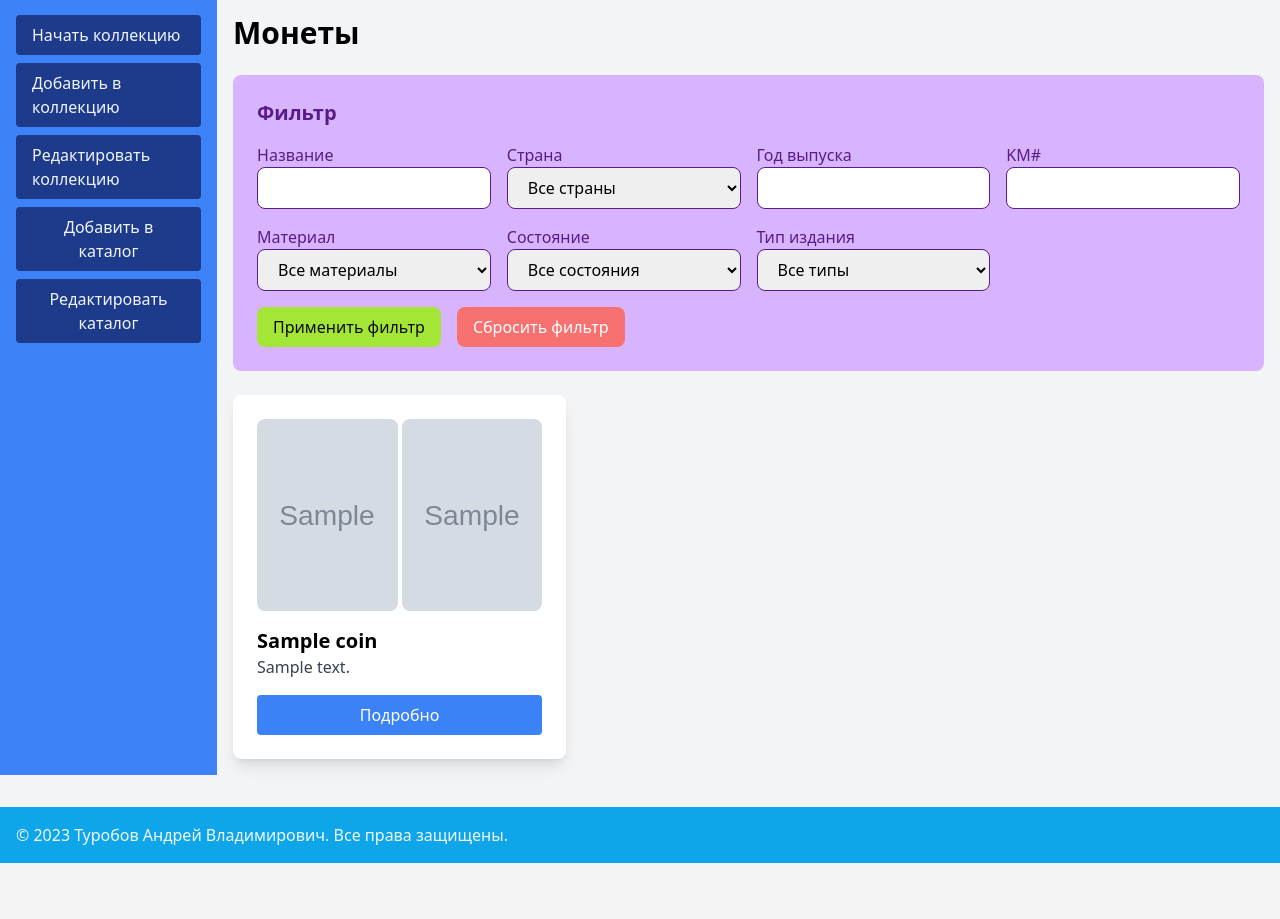
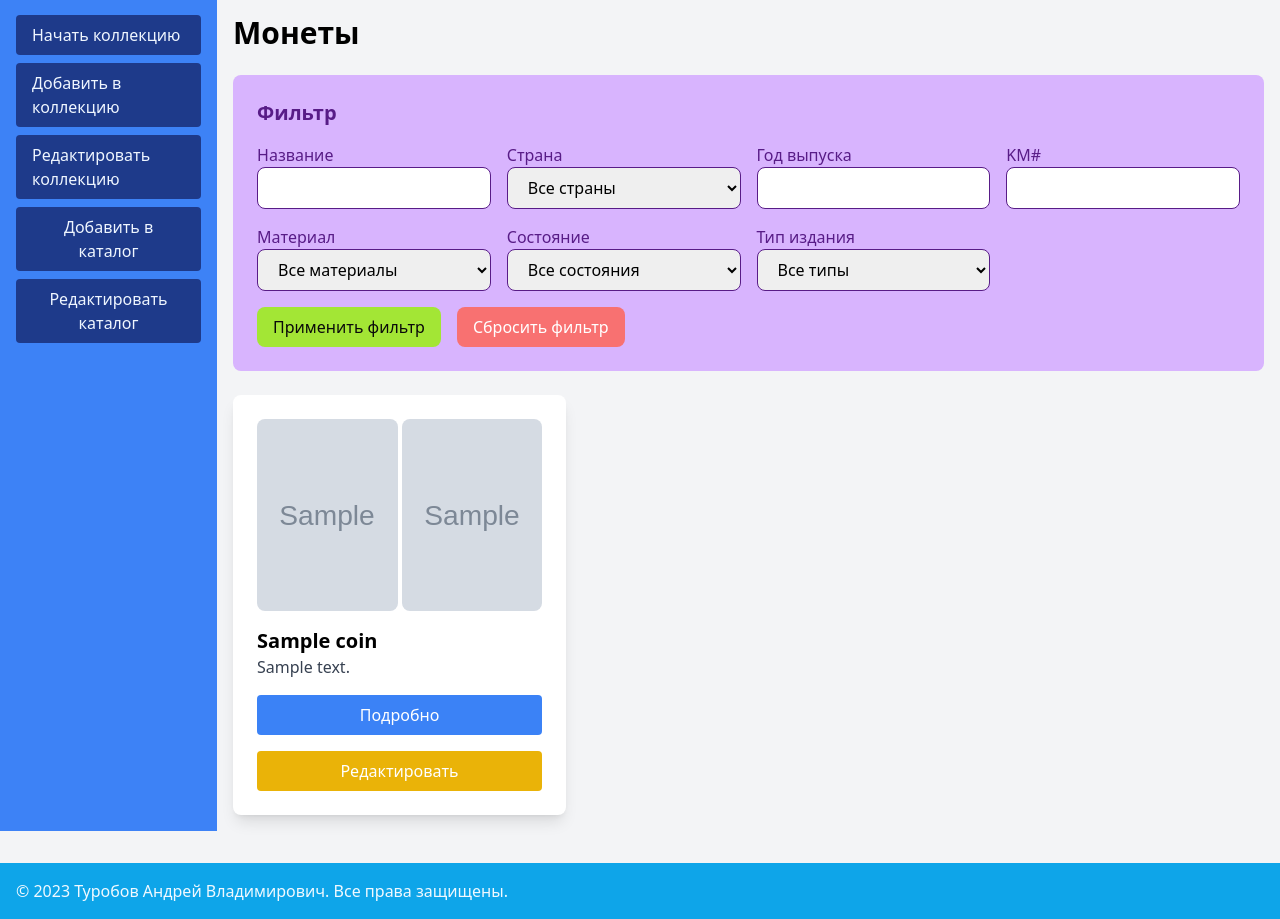
Before and after one commit to AndreyTurobov/CollectOnDjango, a Django app: template templates/coins/list.html in a window 1280 px wide. Shown: the part 121-1040 px from the top of the page. Before the commit the page ends 984 px from the top, so only its background shows below. Run offline with Django 4.2, Linux system fonts and the light colour scheme; the template is opened without the code that fills it: most values are stand-ins (such as "Sample title", 1, 10 or a date in 2020); grey boxes marked "Sample" are stand-in pictures; some libraries are stand-ins or nearby versions.

Commit message:
fixed an error in the object list templates

```diff
--- a/templates/banknotes/list.html
+++ b/templates/banknotes/list.html
@@ -26,6 +26,11 @@
             <a href="{% url 'banknote-detail' banknote.slug %}" class="mt-4 bg-blue-500 text-white px-4 py-2 block text-center rounded hover:bg-blue-600">
                 Подробно
             </a>
+            <!-- Кнопка "Редактировать" -->
+            <a href="{% url 'banknote-update' banknote.slug %}"
+               class="mt-4 bg-yellow-500 text-white px-4 py-2 block text-center rounded hover:bg-yellow-600">
+                Редактировать
+            </a>
         </div>
         {% endfor %}
     </div>
--- a/templates/coins/list.html
+++ b/templates/coins/list.html
@@ -28,6 +28,11 @@
             <a href="{% url 'coin-detail' coin.slug %}" class="mt-4 bg-blue-500 text-white px-4 py-2 block text-center rounded hover:bg-blue-600">
                 Подробно
             </a>
+            <!-- Кнопка "Редактировать" -->
+            <a href="{% url 'coin-update' coin.slug %}"
+               class="mt-4 bg-yellow-500 text-white px-4 py-2 block text-center rounded hover:bg-yellow-600">
+                Редактировать
+            </a>
         </div>
         {% endfor %}
     </div>
```
